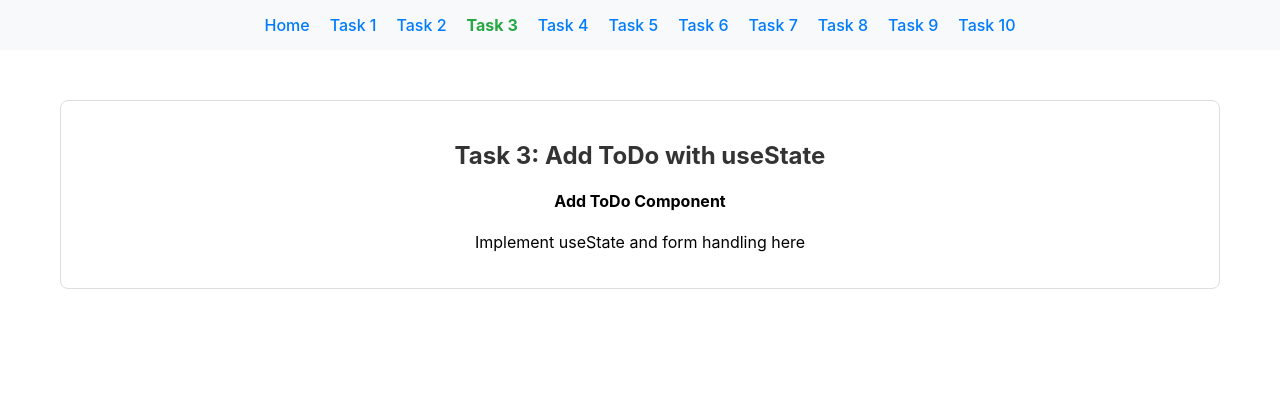
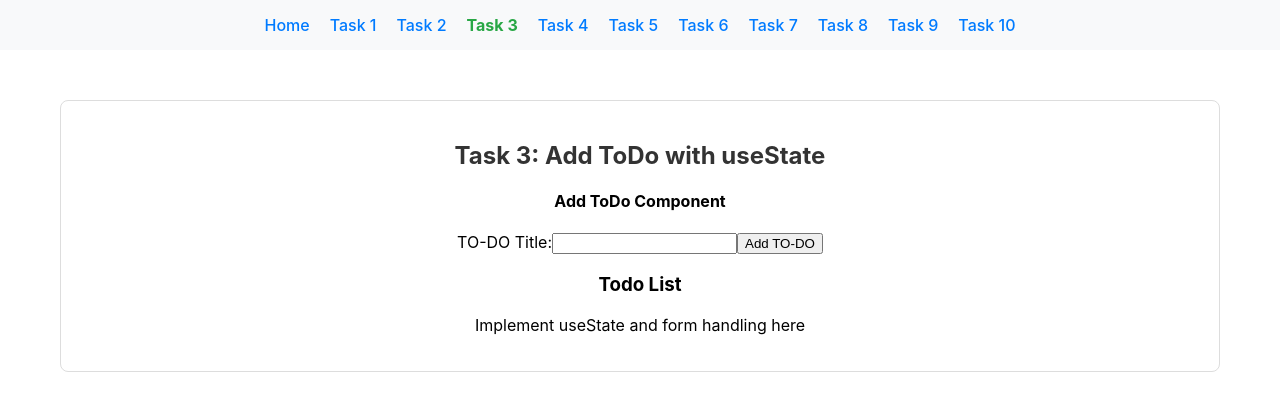
Before and after one commit to alr0412/node.js-pre-training-assignment-solution, a React (Create React App) app in the folder React-CSS/react-todo-app/: page /task-03 in a window 1280 px wide. Shown: the top 410 px of the page. Built offline with nearby package versions, Linux system fonts and the light colour scheme.

Commit message:
solve React-CSS task 3

```diff
--- a/React-CSS/react-todo-app/src/solutions/task-03/AddToDo.tsx
+++ b/React-CSS/react-todo-app/src/solutions/task-03/AddToDo.tsx
@@ -1,6 +1,6 @@
-import React, { useState } from 'react';
-import { Todo } from '../../types';
-
+import React, { useState } from "react";
+import { Todo } from "../../types";
+import { ToDoList } from "../task-01/ToDoList";
 /**
  * Task 3: AddToDo Component
  *
@@ -47,11 +47,36 @@ export const AddToDo: React.FC = () => {
   // Example implementation:
   // const [inputValue, setInputValue] = useState('');
   // const [todos, setTodos] = useState<Todo[]>([]);
+  const [inputValue, setInputValue] = useState("");
+  const [todos, setTodos] = useState<Todo[]>([]);
+
+  const handleAddTodo = (e: React.FormEvent) => {
+    e.preventDefault();
+
+    if(inputValue==='') return;
+
+    const newTodo: Todo = { id: Date.now(), title: inputValue, completed: false };
+    setTodos(todos => [...todos, newTodo]);
+
+    setInputValue('');
+  };
 
   return (
     <div>
       {/* TODO: Replace this with your implementation */}
       <h4>Add ToDo Component</h4>
+      <form onSubmit={handleAddTodo}>
+        <label>
+          TO-DO Title:
+          <input
+            type="text"
+            value={inputValue}
+            onChange={(event) => {setInputValue(event.target.value)}}
+          />
+        </label>
+        <button type="submit">Add TO-DO</button>
+      </form>
+      <ToDoList todos={todos}></ToDoList>
       <p>Implement useState and form handling here</p>
     </div>
   );
```
